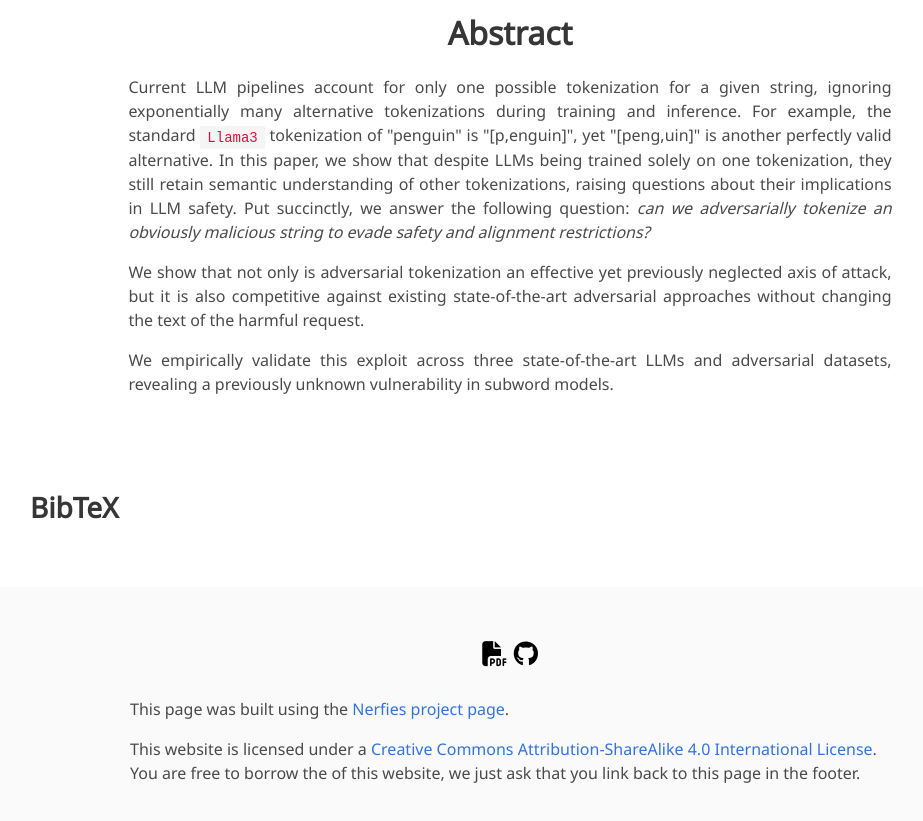
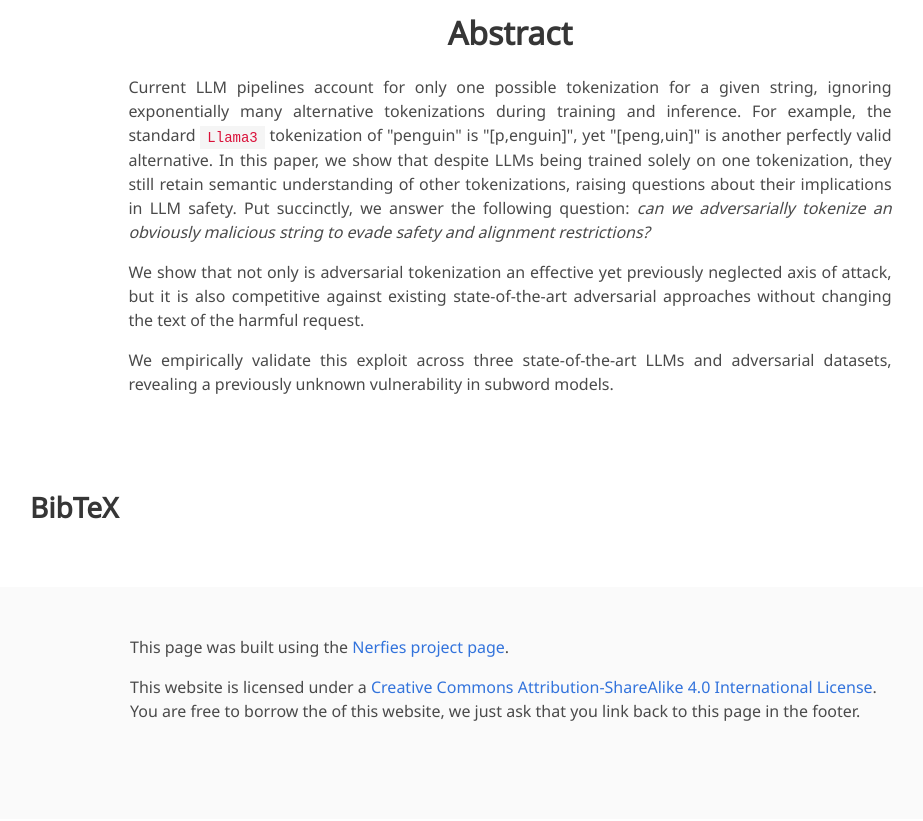
Before and after one commit to advtok/advtok.github.io, a plain HTML site: page index.html in a window 1280 px wide. Shown: the part 393-1214 px from the top of the page, without its empty margins (130-1053 px from the left). Drawn offline with nearby package versions, Linux system fonts and the light colour scheme; some icons are missing; a web font is replaced by a local one.

Commit message:
Fixed title problem

```diff
--- a/index.html
+++ b/index.html
@@ -6,7 +6,7 @@
         content="Adversarial Tokenization">
   <meta name="keywords" content="Nerfies, D-NeRF, NeRF">
   <meta name="viewport" content="width=device-width, initial-scale=1">
-  <title>Nerfies: Deformable Neural Radiance Fields</title>
+  <title>Adversarial Tokenization</title>
 
   <!-- Google Tag Manager -->
   <script>(function(w,d,s,l,i){w[l]=w[l]||[];w[l].push({'gtm.start':
@@ -136,15 +136,6 @@
                   <span>Code</span>
                   </a>
               </span>
-              <!-- Dataset Link. -->
-              <!-- <span class="link-block">
-                <a href="https://github.com/google/nerfies/releases/tag/0.1"
-                   class="external-link button is-normal is-rounded is-dark">
-                  <span class="icon">
-                      <i class="far fa-images"></i>
-                  </span>
-                  <span>Data</span>
-                  </a> -->
             </div>
 
           </div>
@@ -212,15 +203,6 @@
 
 <footer class="footer">
   <div class="container">
-    <div class="content has-text-centered">
-      <a class="icon-link"
-         href="./static/videos/nerfies_paper.pdf">
-        <i class="fas fa-file-pdf"></i>
-      </a>
-      <a class="icon-link" href="https://github.com/keunhong" class="external-link" disabled>
-        <i class="fab fa-github"></i>
-      </a>
-    </div>
     <div class="columns is-centered">
       <div class="column is-8">
         <div class="content">
```
